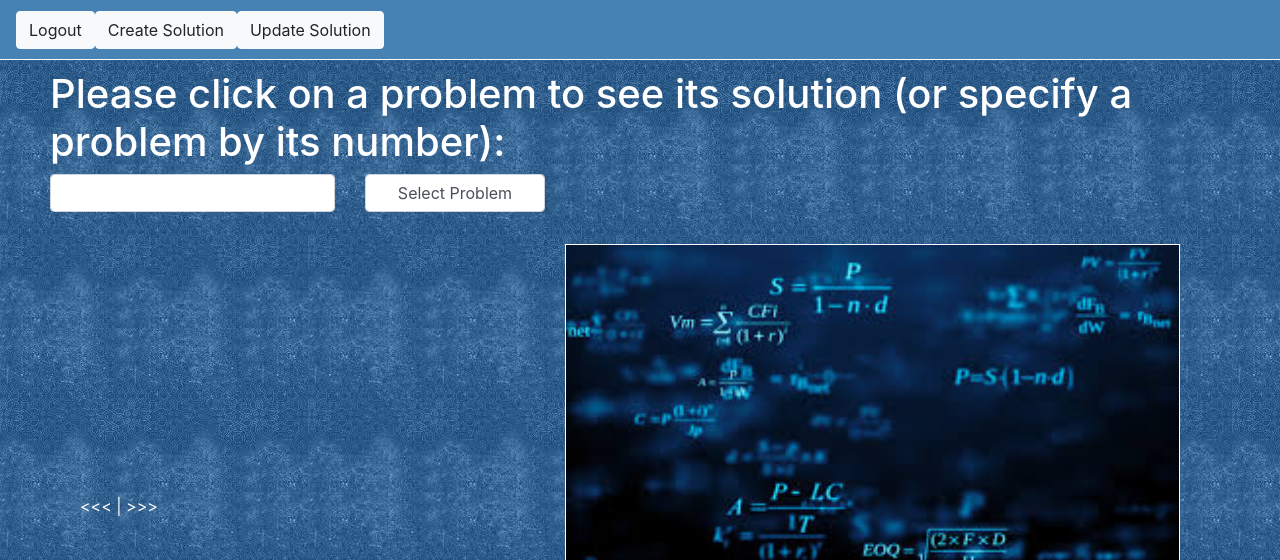
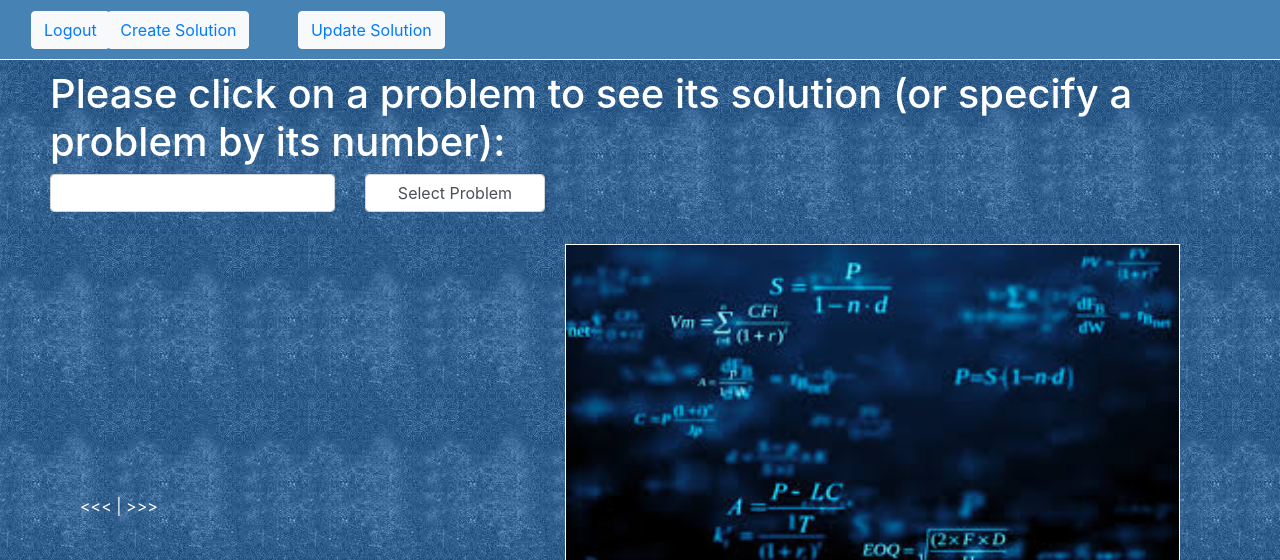
Before and after one commit to neilmarshall/project_euler_problem_store, a Flask app: page / in a window 1280 px wide. Shown: the top 560 px of the page. Run offline with Flask 2, Linux system fonts and the light colour scheme; the visitor is signed in with stand-in values (Sample User, id 1); data that the repository does not hold is empty; some libraries are stand-ins or nearby versions.

Commit message:
feat: Add skeleton for 'create_solution' and 'update_solution' routes

```diff
--- a/app/routes.py
+++ b/app/routes.py
@@ -21,10 +21,9 @@ def index():
         user = User.query.filter_by(username=username).first()
         if not user or not user.check_password(password):
             flash('Username not recognised or invalid password provided - please try again')
-            redirect(url_for('app_bp.index'))
+            return redirect(url_for('app_bp.index'))
         else:
             login_user(user)
-        print(current_user.is_authenticated)
 
     # else have navigated directly to home page, or have been redirected
     page = request.args.get('page', 1, type=int)
@@ -49,3 +48,21 @@ def problem_renderer(problem_id):
 @app_bp.errorhandler(404)
 def page_not_found_error(error):
     return render_template('404error.html'), 404
+
+
+@app_bp.route('/logout')
+def logout():
+    logout_user()
+    return redirect(url_for('app_bp.index'))
+
+
+@app_bp.route('/create_solution')
+@login_required
+def create_solution():
+    return render_template('404error.html'), 404
+
+
+@app_bp.route('/update_solution')
+@login_required
+def update_solution():
+    return render_template('404error.html'), 404
--- a/app/templates/index.html
+++ b/app/templates/index.html
@@ -3,7 +3,6 @@
 {% block navbar %}
     {% if authenticated != True %}
         <form action="" method="post">
-            <p>{{authenticated}}</p>
             <div class="form-row">
                 {{ login_form.hidden_tag() }}
                 <div class="col-4">
@@ -20,9 +19,21 @@
         </form>
     {% else %}
         <div class="btn-toolbar">
-            <button type="button" class="btn btn-light">Logout</a>
-            <button type="button" class="btn btn-light">Create Solution</a>
-            <button type="button" class="btn btn-light">Update Solution</a>
+            <div class="col-2">
+                <button type="button" class="btn btn-light">
+                    <a href="{{ url_for('app_bp.logout') }}">Logout</a>
+                </button>
+            </div>
+            <div class="col-5">
+                <button type="button" class="btn btn-light">
+                    <a href="{{ url_for('app_bp.create_solution') }}">Create Solution</a>
+                </button>
+            </div>
+            <div class="col-5">
+                <button type="button" class="btn btn-light">
+                    <a href="{{ url_for('app_bp.update_solution') }}">Update Solution</a>
+                </button>
+            </div>
         </div>
     {% endif %}
 {% endblock %}
```
